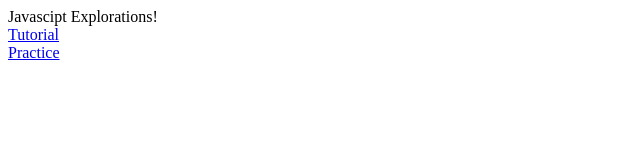
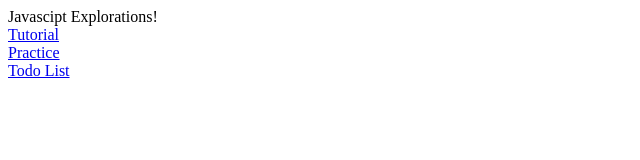
Before and after one commit to wildwildtrees/wildwildtrees.github.io, a plain HTML site: page index.html in a window 1280 px wide. Shown: the full height of the page, 0-640 px from the left. Drawn offline with Linux system fonts and the light colour scheme.

Commit message:
updated index.html with the todo list demo

```diff
--- a/index.html
+++ b/index.html
@@ -6,5 +6,6 @@
         <div>Javascipt Explorations!</div>
         <div><a href="tutorial.html">Tutorial</a></div>
         <div><a href="practice.html">Practice</a></div>
+        <div><a href="todolist.html">Todo List</a></div>
     </body>
 </html>
```
